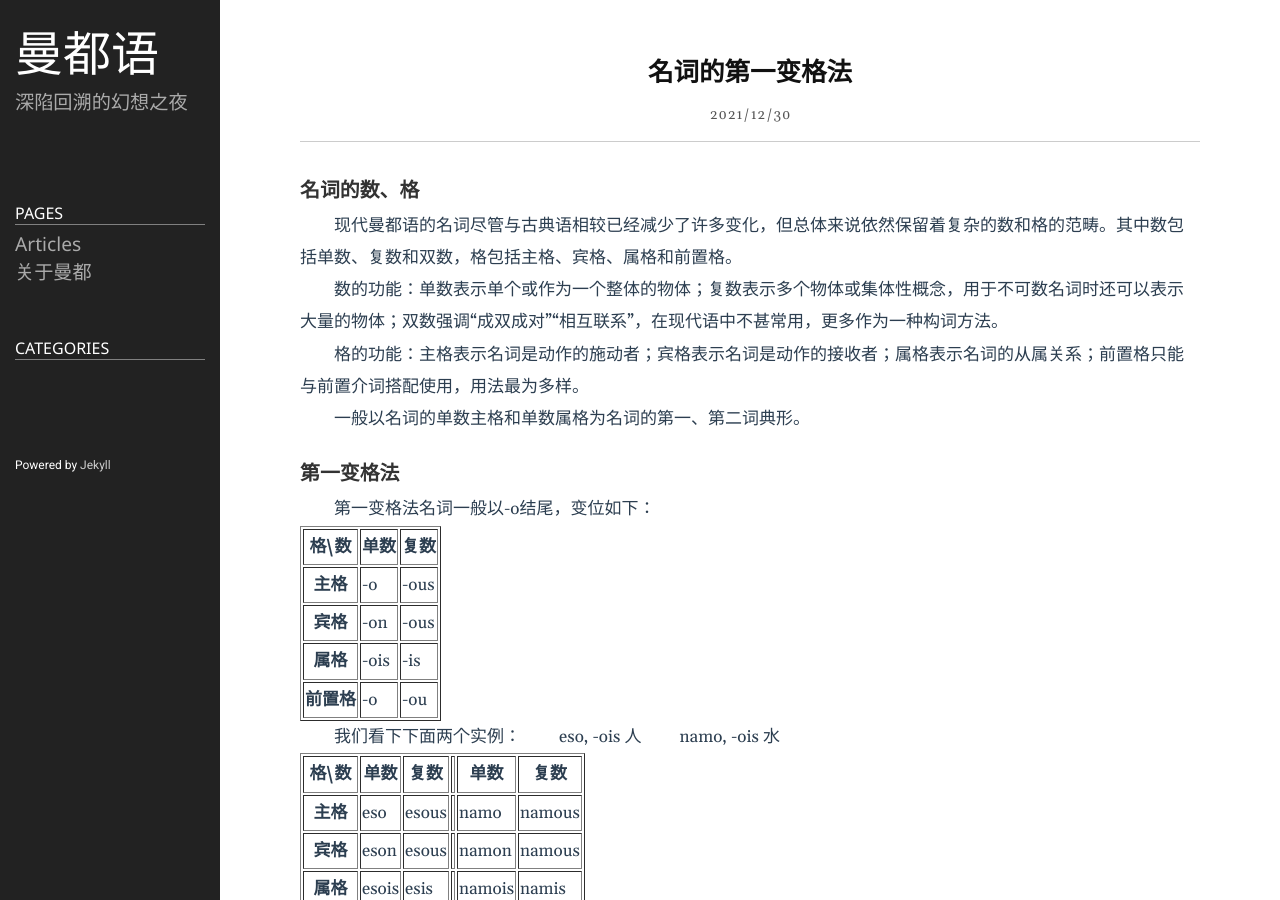
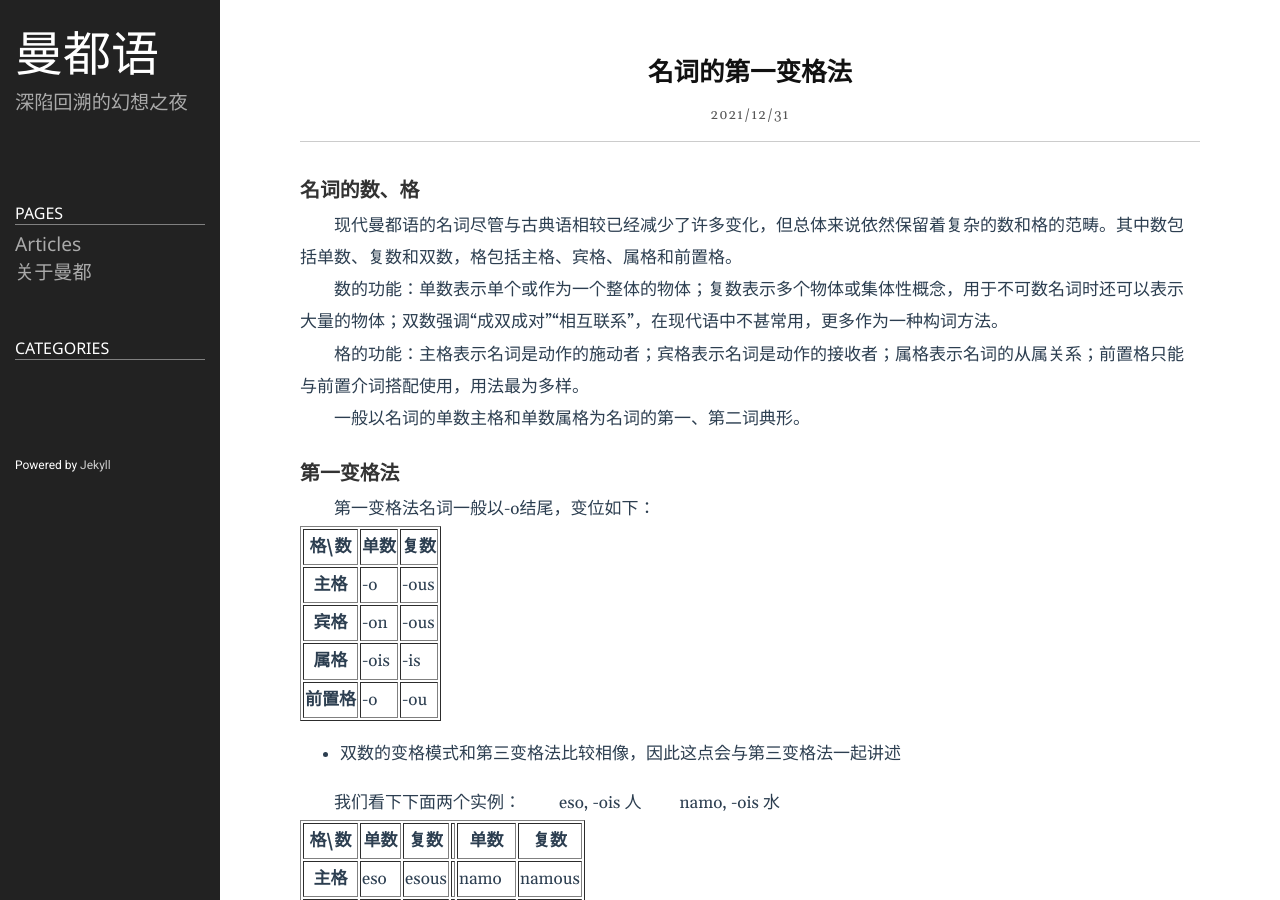
Before and after one commit to WenNianshuo/WenNianshuo.github.io, a Jekyll site: the page built from _posts/2021-12-31-第一变格法.md, in a window 1280 px wide and 900 px high. Built offline with Jekyll 4.4.1, drawn with Linux system fonts in a browser that asks for light colours; part of the change alters nothing that is shown.

Commit message:
Update 2021-12-31-第一变格法.md

```diff
--- a/_posts/2021-12-31-第一变格法.md
+++ b/_posts/2021-12-31-第一变格法.md
@@ -1,7 +1,7 @@
 ---
 layout: post
 title: 名词的第一变格法
-date: 2021-12-31 00:12:00 +0800
+date: 2021-12-31 12:00:00 +0800
 author: "Tenda"
 catalog: true
 tags:
@@ -53,6 +53,8 @@ tags:
     <td>-ou</td>
   </tr>
 </table>
+
+* 双数的变格模式和第三变格法比较相像，因此这点会与第三变格法一起讲述
 
 　　我们看下下面两个实例：
 　　eso, -ois 人
```
